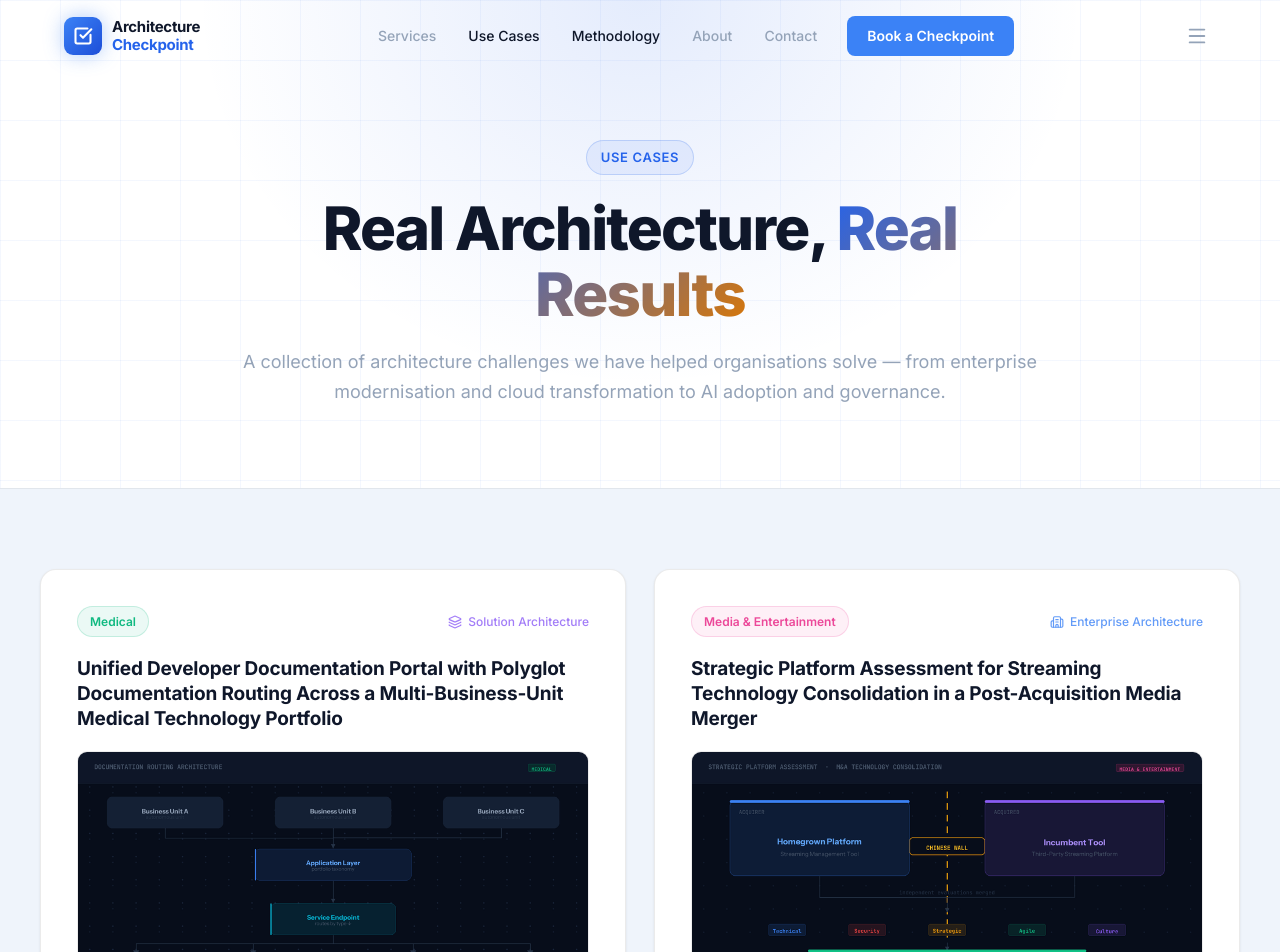
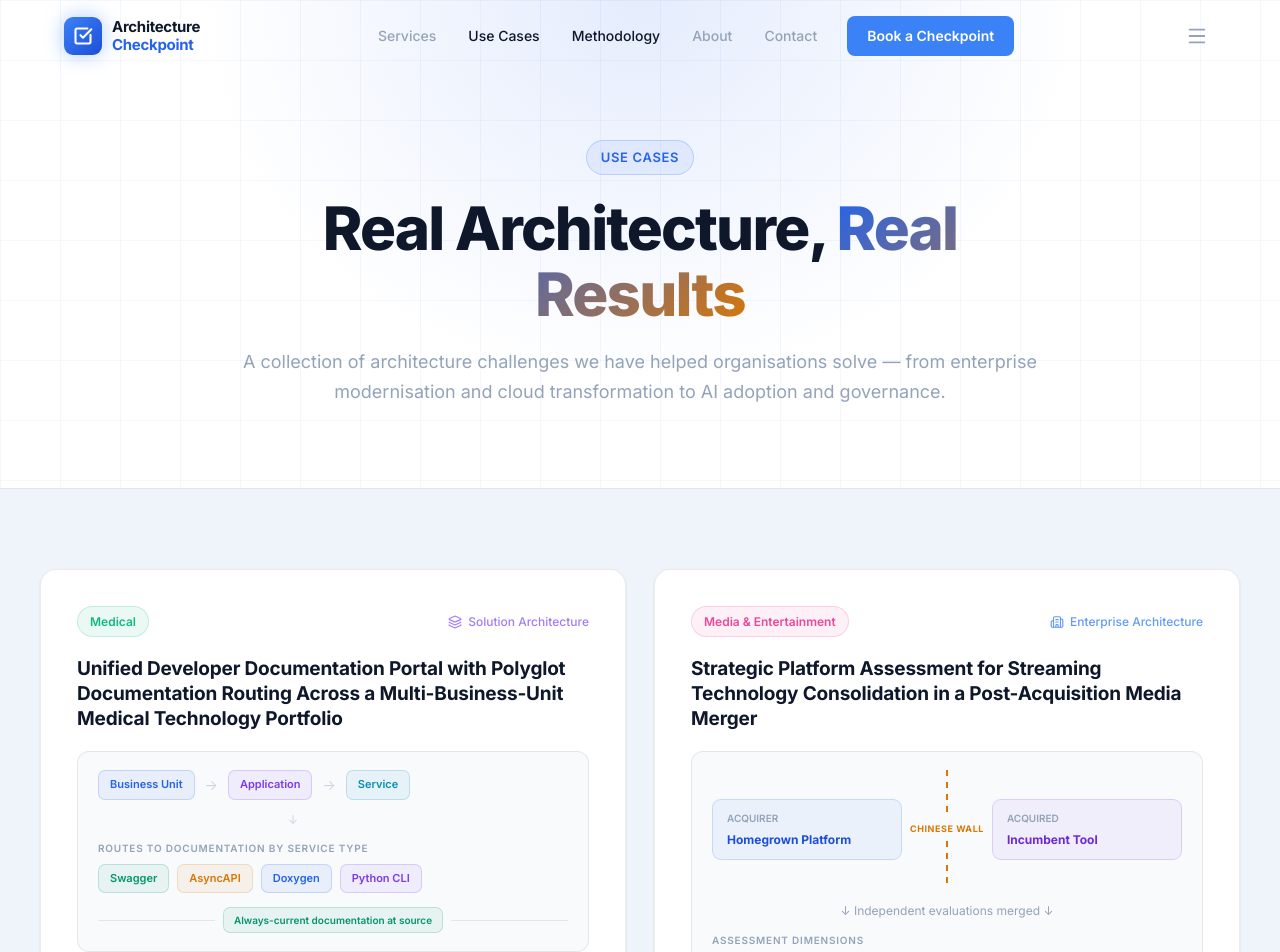
Before and after one commit to suryaprabhakaran/architecture-checkpoint, a Next.js app: page /use-cases in a window 1280 px wide. Shown: the top 952 px of the page. Built offline with nearby package versions, Linux system fonts and the light colour scheme.

Commit message:
Light-theme diagrams in use cases

```diff
--- a/components/UseCaseDiagram.tsx
+++ b/components/UseCaseDiagram.tsx
@@ -18,9 +18,9 @@ const box = (
       borderRadius: 7,
       fontSize: 11,
       fontWeight: 600,
-      background: accent ? `${accent}18` : "rgba(0,0,0,0.05)",
-      border: `1px solid ${accent ? `${accent}35` : "rgba(255,255,255,0.1)"}`,
-      color: accent ?? "#94A3B8",
+      background: accent ? `${accent}12` : "rgba(0,0,0,0.04)",
+      border: `1px solid ${accent ? `${accent}30` : "rgba(0,0,0,0.1)"}`,
+      color: accent ?? "#64748B",
       whiteSpace: "nowrap" as const,
       ...extra,
     }}
@@ -65,8 +65,8 @@ function PortalRoutingDiagram() {
   return (
     <div
       style={{
-        background: "rgba(7,13,26,0.6)",
-        border: "1px solid rgba(0,0,0,0.07)",
+        background: "#F8FAFC",
+        border: "1px solid rgba(0,0,0,0.08)",
         borderRadius: 12,
         padding: "18px 20px",
         display: "flex",
@@ -77,11 +77,11 @@ function PortalRoutingDiagram() {
       {/* Tier 1: hierarchy */}
       {row(
         <>
-          {box("Business Unit", "#3B82F6")}
+          {box("Business Unit", "#2563EB")}
           {arrow()}
-          {box("Application", "#8B5CF6")}
+          {box("Application", "#7C3AED")}
           {arrow()}
-          {box("Service", "#06B6D4")}
+          {box("Service", "#0891B2")}
         </>
       )}
 
@@ -97,7 +97,7 @@ function PortalRoutingDiagram() {
         <div
           style={{
             fontSize: 10,
-            color: "#CBD5E1",
+            color: "#94A3B8",
             fontWeight: 600,
             letterSpacing: "0.08em",
             textTransform: "uppercase",
@@ -108,10 +108,10 @@ function PortalRoutingDiagram() {
         </div>
         {row(
           <>
-            {box("Swagger", "#10B981")}
-            {box("AsyncAPI", "#F59E0B")}
-            {box("Doxygen", "#3B82F6")}
-            {box("Python CLI", "#8B5CF6")}
+            {box("Swagger", "#059669")}
+            {box("AsyncAPI", "#D97706")}
+            {box("Doxygen", "#2563EB")}
+            {box("Python CLI", "#7C3AED")}
           </>,
           { gap: 8 }
         )}
@@ -119,24 +119,12 @@ function PortalRoutingDiagram() {
 
       {/* result */}
       <div style={{ display: "flex", alignItems: "center", gap: 8, marginTop: 2 }}>
-        <div
-          style={{
-            flex: 1,
-            height: 1,
-            background: "rgba(0,0,0,0.06)",
-          }}
-        />
-        {box("Always-current documentation at source", "#10B981", {
+        <div style={{ flex: 1, height: 1, background: "rgba(0,0,0,0.08)" }} />
+        {box("Always-current documentation at source", "#059669", {
           fontSize: 10,
           padding: "4px 10px",
         })}
-        <div
-          style={{
-            flex: 1,
-            height: 1,
-            background: "rgba(0,0,0,0.06)",
-          }}
-        />
+        <div style={{ flex: 1, height: 1, background: "rgba(0,0,0,0.08)" }} />
       </div>
     </div>
   );
@@ -156,8 +144,8 @@ function SplitAssessmentDiagram() {
   return (
     <div
       style={{
-        background: "rgba(7,13,26,0.6)",
-        border: "1px solid rgba(0,0,0,0.07)",
+        background: "#F8FAFC",
+        border: "1px solid rgba(0,0,0,0.08)",
         borderRadius: 12,
         padding: "18px 20px",
         display: "flex",
@@ -169,8 +157,8 @@ function SplitAssessmentDiagram() {
       <div style={{ display: "grid", gridTemplateColumns: "1fr auto 1fr", gap: 8, alignItems: "center" }}>
         <div
           style={{
-            background: "rgba(59,130,246,0.08)",
-            border: "1px solid rgba(37,99,235,0.16)",
+            background: "rgba(37,99,235,0.06)",
+            border: "1px solid rgba(37,99,235,0.18)",
             borderRadius: 9,
             padding: "10px 14px",
           }}
@@ -197,17 +185,16 @@ function SplitAssessmentDiagram() {
               width: 2,
               height: 48,
               background:
-                "repeating-linear-gradient(to bottom, #F59E0B 0px, #F59E0B 6px, transparent 6px, transparent 12px)",
+                "repeating-linear-gradient(to bottom, #D97706 0px, #D97706 6px, transparent 6px, transparent 12px)",
             }}
           />
           <span
             style={{
               fontSize: 9,
-              color: "#F59E0B",
+              color: "#D97706",
               fontWeight: 700,
               letterSpacing: "0.06em",
               textTransform: "uppercase",
-              transform: "rotate(0deg)",
               whiteSpace: "nowrap",
             }}
           >
@@ -218,15 +205,15 @@ function SplitAssessmentDiagram() {
               width: 2,
               height: 48,
               background:
-                "repeating-linear-gradient(to bottom, #F59E0B 0px, #F59E0B 6px, transparent 6px, transparent 12px)",
+                "repeating-linear-gradient(to bottom, #D97706 0px, #D97706 6px, transparent 6px, transparent 12px)",
             }}
           />
         </div>
 
         <div
           style={{
-            background: "rgba(139,92,246,0.08)",
-            border: "1px solid rgba(139,92,246,0.2)",
+            background: "rgba(124,58,237,0.06)",
+            border: "1px solid rgba(124,58,237,0.18)",
             borderRadius: 9,
             padding: "10px 14px",
           }}
@@ -234,21 +221,23 @@ function SplitAssessmentDiagram() {
           <div style={{ fontSize: 10, color: "#94A3B8", fontWeight: 600, marginBottom: 4 }}>
             ACQUIRED
           </div>
-          <div style={{ fontSize: 12, color: "#C4B5FD", fontWeight: 700 }}>
+          <div style={{ fontSize: 12, color: "#6D28D9", fontWeight: 700 }}>
             Incumbent Tool
           </div>
         </div>
       </div>
 
       {/* Converging arrow */}
-      <div style={{ textAlign: "center", color: "#CBD5E1", fontSize: 12 }}>↓ Independent evaluations merged ↓</div>
+      <div style={{ textAlign: "center", color: "#94A3B8", fontSize: 12 }}>
+        ↓ Independent evaluations merged ↓
+      </div>
 
       {/* Assessment dimensions */}
       <div>
         <div
           style={{
             fontSize: 10,
-            color: "#CBD5E1",
+            color: "#94A3B8",
             fontWeight: 600,
             letterSpacing: "0.08em",
             textTransform: "uppercase",
@@ -264,9 +253,9 @@ function SplitAssessmentDiagram() {
 
       {/* Output */}
       <div style={{ display: "flex", alignItems: "center", gap: 8 }}>
-        <div style={{ flex: 1, height: 1, background: "rgba(0,0,0,0.06)" }} />
-        {box("Board-ready Recommendation", "#10B981", { fontSize: 10, padding: "4px 10px" })}
-        <div style={{ flex: 1, height: 1, background: "rgba(0,0,0,0.06)" }} />
+        <div style={{ flex: 1, height: 1, background: "rgba(0,0,0,0.08)" }} />
+        {box("Board-ready Recommendation", "#059669", { fontSize: 10, padding: "4px 10px" })}
+        <div style={{ flex: 1, height: 1, background: "rgba(0,0,0,0.08)" }} />
       </div>
     </div>
   );
--- a/data/use-cases.ts
+++ b/data/use-cases.ts
@@ -73,7 +73,6 @@ export const USE_CASES: UseCase[] = [
       "Single entry point across four documentation standards and multiple business units. Documentation drift eliminated by design. Zero maintenance overhead — hosted on GitHub Pages.",
     tags: ["Developer Portal", "Swagger", "AsyncAPI", "Doxygen", "GitHub Pages", "Python"],
     diagramType: "portal-routing",
-    imageUrl: "/diagrams/diagram-portal-routing.png",
   },
   {
     id: "uc-2",
@@ -88,7 +87,6 @@ export const USE_CASES: UseCase[] = [
       "Board-ready report accepted as credible by both parties. Homegrown platform's measurable advantages surfaced objectively. Consolidation programme launched with full organisational alignment.",
     tags: ["M&A", "Strategic Assessment", "Platform Evaluation", "Streaming", "Chinese Wall"],
     diagramType: "split-assessment",
-    imageUrl: "/diagrams/diagram-split-assessment.png",
   },
   {
     id: "uc-3",
```
